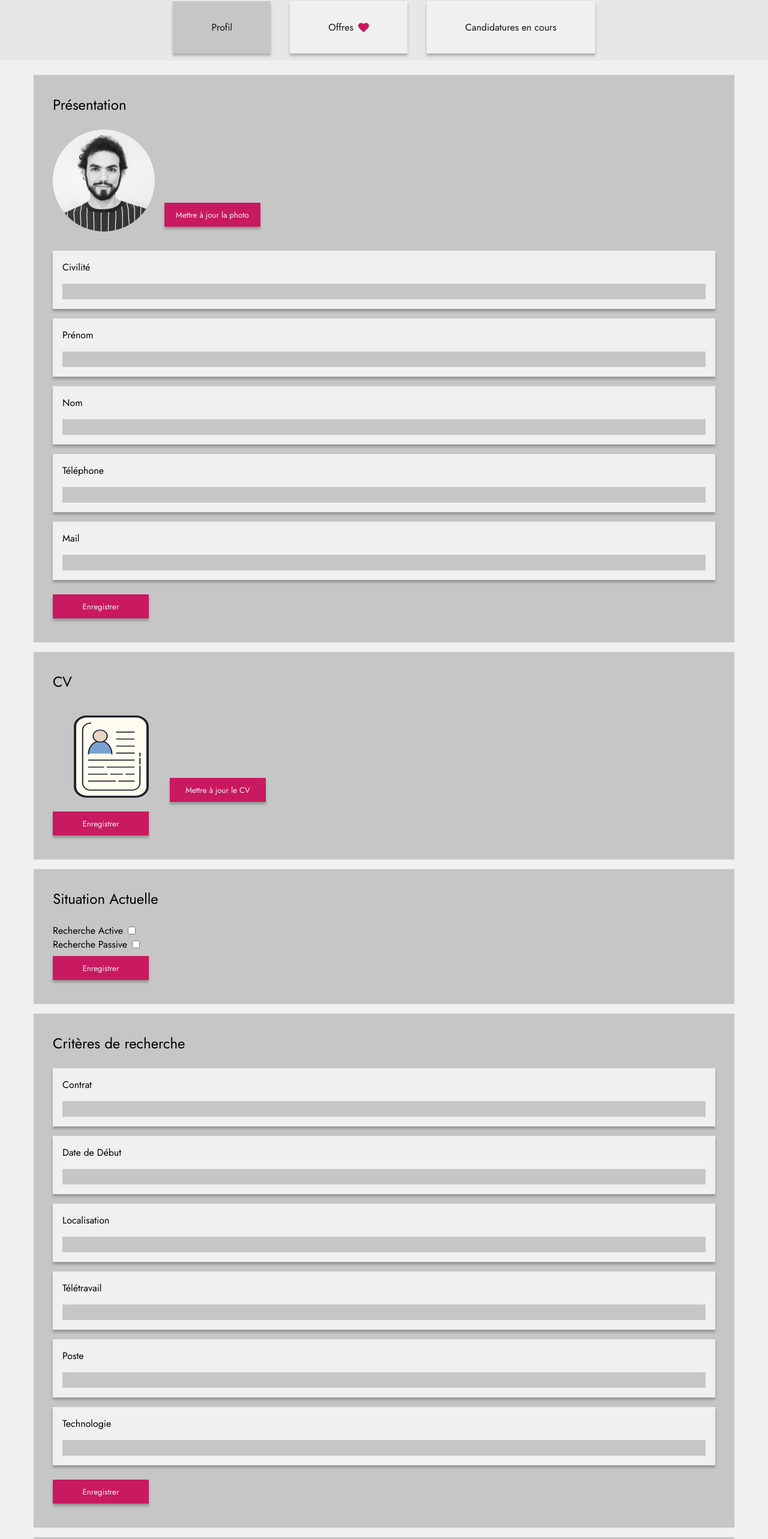
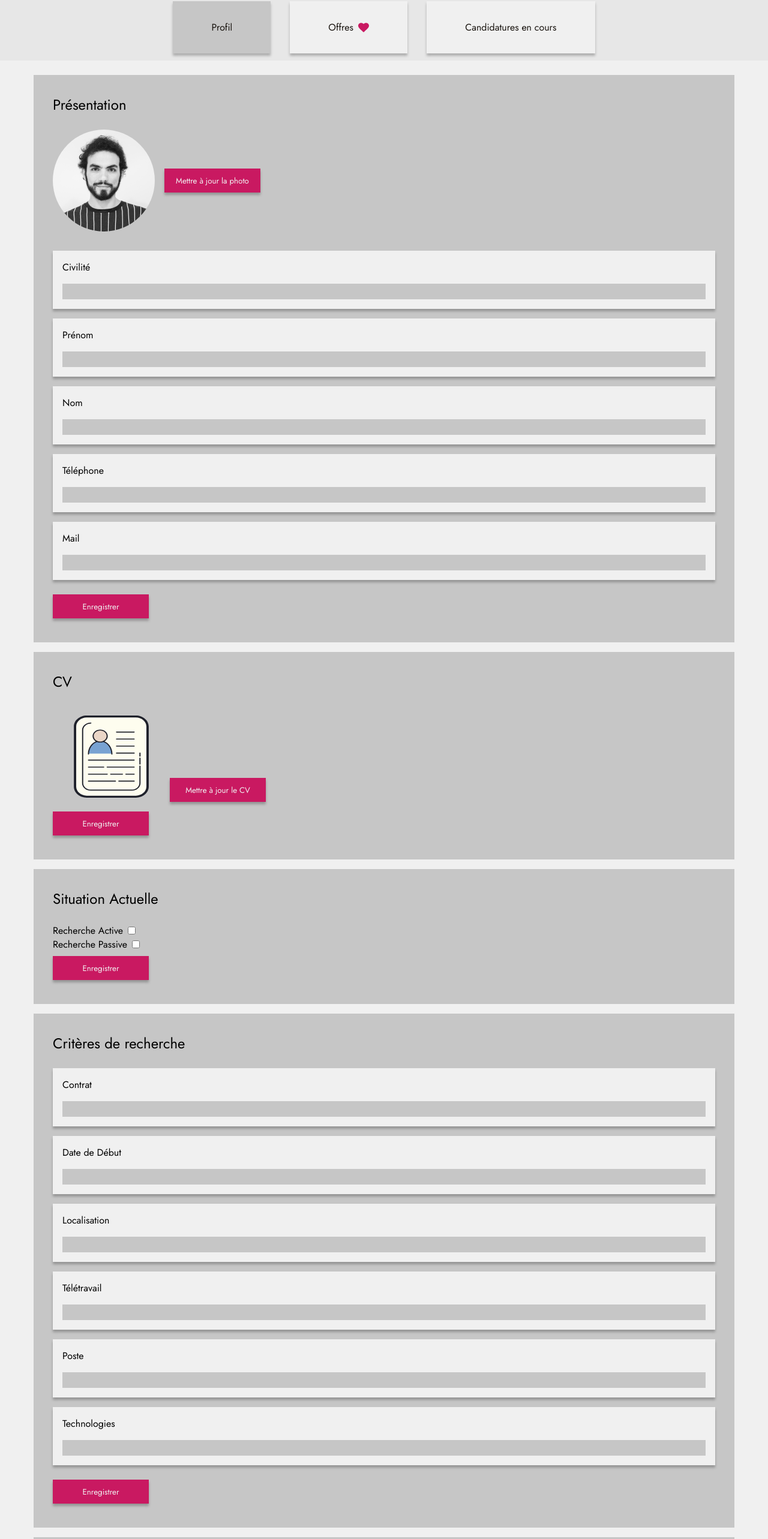
Before and after one commit to ydainna/2022-09-JS-RemoteFR-LesCrewStillants-P3-Externatic, a React (Vite) app in the folder frontend/: page / in a window 1280 px wide. Shown: the part 137-2703 px from the top of the page at 60% size. Built offline with nearby package versions, Linux system fonts and the light colour scheme.

Commit message:
some little scss fixes in mobile version that I didn't see

```diff
--- a/frontend/src/components/UserProfile/presentation/Presentation.scss
+++ b/frontend/src/components/UserProfile/presentation/Presentation.scss
@@ -4,10 +4,13 @@
   background-color: $secondary-color-three;
   padding: $basic-space;
   margin: $basic-space 0;
+  display: flex;
+  flex-direction: column;
 
   @media screen and (min-width: 720px) {
     margin: $basic-space $basic-space * 3.5;
     padding: $basic-space * 2;
+    display: block;
   }
 
   h1 {
@@ -58,5 +61,6 @@
     border: none;
     color: $primary-color;
     margin: 0.5rem 0;
+    align-self: center;
   }
 }
--- a/frontend/src/components/UserProfile/searchParameters/SearchParameters.jsx
+++ b/frontend/src/components/UserProfile/searchParameters/SearchParameters.jsx
@@ -21,7 +21,7 @@ export default function SearchParameters() {
         Poste <input type="text" />
       </p>
       <p>
-        Technologie <input type="text" />
+        Technologies <input type="text" />
       </p>
 
       <button type="button">Enregistrer</button>
--- a/frontend/src/components/UserProfile/searchParameters/SearchParameters.scss
+++ b/frontend/src/components/UserProfile/searchParameters/SearchParameters.scss
@@ -4,10 +4,13 @@
   background-color: $secondary-color-three;
   padding: $basic-space;
   margin: $basic-space 0;
+  display: flex;
+  flex-direction: column;
 
   @media screen and (min-width: 720px) {
     margin: $basic-space $basic-space * 3.5;
     padding: $basic-space * 2;
+    display: block;
   }
 
   h1 {
@@ -40,5 +43,6 @@
     border: none;
     color: $primary-color;
     margin: 0.5rem 0;
+    align-self: center;
   }
 }
```
